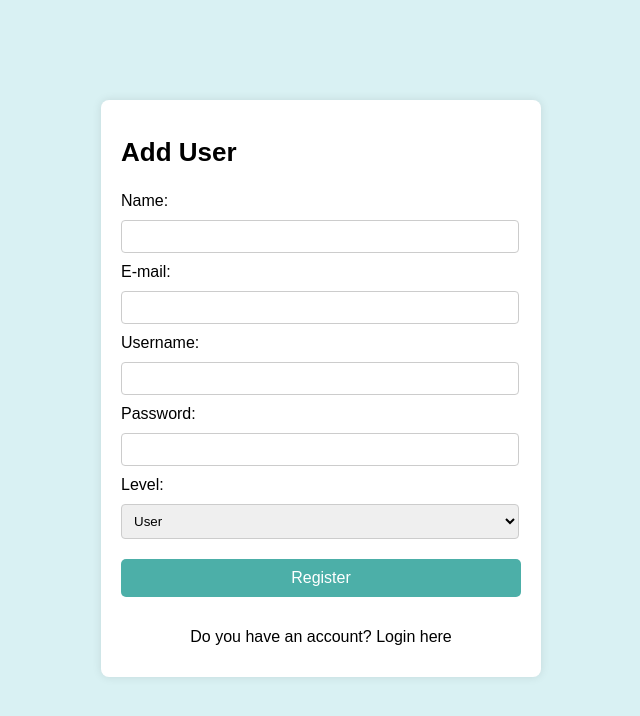
After one commit to Rawnreff/HealthCare-RafenUKLSIJA2, a PHP site: page /admin/adminuseradd.php in a window 1280 px wide. The commit adds this page. Shown: the top 716 px of the page, without its empty margins (319-959 px from the left). Run offline with PHP 8.4, Linux system fonts and the light colour scheme.

Commit message:
initial commit

```diff
--- /dev/null
+++ b/HealthCare/admin/adminuseradd.php
@@ -0,0 +1,58 @@
+<!DOCTYPE html>
+<html lang="en">
+<head>
+    <meta charset="UTF-8">
+    <meta name="viewport" content="width=device-width, initial-scale=1.0">
+    <title>Register</title>
+    <link rel="stylesheet" href="style_useradd.css">
+</head>
+<body>
+    <div class="regist-container">
+        <h1 class="title">Add User</h1>
+        <form class="form" action="register.php" method="post">
+
+            <label for="name">Name:</label>
+            <input type="text" name="name" required><br>
+
+            <label for="email">E-mail:</label>
+            <input type="text" name="email" required><br>
+
+            <label for="username">Username:</label>
+            <input type="text" name="username" required><br>
+
+            <label for="password">Password:</label>
+            <input type="password" name="password" required><br>
+
+            <label for="level">Level:</label>
+            <select name="level" required>
+                <option value="user">User</option>
+                <option value="admin">Admin</option>
+            </select><br>
+
+            <button class="button" type="Submit" name="Submit">Register</button>
+        </form>
+        <div class="regist">
+            <p>Do you have an account? <a href="login.php">Login here</a></p>
+        </div>
+    </div>
+
+<?php
+if (isset($_POST['Submit'])) {
+    $name= $_POST['name'];
+    $email= $_POST['email'];
+    $username= $_POST['username'];
+    $password= $_POST['password'];
+    $level= $_POST['level'];
+    echo($password);
+
+    include_once("connect.php");
+
+    $result = mysqli_query($mysqli,"INSERT INTO user(name,email,username,password,level)
+    VALUES('$name','$email','$username','$password','$level')");
+
+    header("location:adminuser.php");
+}
+?>
+
+</body>
+</html>
--- a/HealthCare/admin/update_user.php
+++ b/HealthCare/admin/adminuserupdate.php
@@ -13,7 +13,7 @@ if(isset($_POST['update'])) {
 
     if($result) {
         echo "Data berhasil diperbarui.";
-        header("Location: user.php");
+        header("Location: adminuser.php");
         exit();
     } else {
         echo "Terjadi kesalahan: " . mysqli_error($mysqli);
@@ -44,7 +44,7 @@ if(isset($_GET['id'])) {
       rel="stylesheet"
       href="https://fonts.googleapis.com/css2?family=Material+Symbols+Outlined:opsz,wght,FILL,GRAD@20..48,100..700,0..1,-50..200"
     />
-    <link rel="stylesheet" href="style-update_user.css">
+    <link rel="stylesheet" href="style_userupdate.css">
 </head>
 <body>
 <div class="container">
--- a/HealthCare/admin/index.php
+++ b/HealthCare/admin/index.php
@@ -12,7 +12,7 @@
       rel="stylesheet"
       href="https://fonts.googleapis.com/css2?family=Material+Symbols+Outlined:opsz,wght,FILL,GRAD@20..48,100..700,0..1,-50..200"
     />
-    <link rel="stylesheet" href="style-page.css">
+    <link rel="stylesheet" href="style_page.css">
     <script src="main.js"></script>
 </head>
 <body>
@@ -23,7 +23,7 @@
         <i class='bx bx-menu' id="menu-icon"></i>
         <ul class="navbar">
             <li><a href="index.php">Home</a></li>
-            <li><a href="user.php">User Page</a></li>
+            <li><a href="adminuser.php">User Page</a></li>
         </ul>
     </header>
     <section class="user">
--- /dev/null
+++ b/HealthCare/admin/style_useradd.css
@@ -0,0 +1,81 @@
+body {
+    font-family: 'Montserrat', sans-serif;
+    margin: 0;
+    padding: 0;
+    background-color: #d9f1f3;
+}
+
+.regist-container {
+    width: 100%;
+    max-width: 400px;
+    margin: 100px auto;
+    background-color: white;
+    border-radius: 8px;
+    padding: 20px;
+    box-shadow: 0 0 10px rgba(0, 0, 0, 0.1);
+}
+
+.title {
+    font-size: 26px;
+}
+
+.form {
+    margin-top: 24px;
+}
+
+label {
+    display: flex;
+    margin-bottom: 0px;
+}
+
+input{
+    width: calc(100% - 20px);
+    padding: 8px;
+    margin: 10px 0;
+    border: 1px solid #ccc;
+    border-radius: 4px;
+}
+
+select {
+    width: calc(100% - 2.5px);
+    padding: 8px;
+    margin: 10px 0;
+    border: 1px solid #ccc;
+    border-radius: 4px;
+}
+
+.button {
+    margin-top: 10px;
+    width: 400px;
+    padding: 10px;
+    background-color: #4cafa8;
+    color: #fff;
+    border: none;
+    border-radius: 5px;
+    cursor: pointer;
+    font-size: 16px;
+}
+
+.button:hover {
+    background-color: #569099;
+}
+
+.regist {
+    margin-top: 5px;
+    margin-bottom: -15px;
+    text-align: center;
+    padding: 10px;
+    justify-content: center;
+    flex-direction: row;
+    display: flex;
+}
+
+.regist a {
+    text-decoration: none;
+    color: black;
+}
+
+.regist a:hover {
+    text-decoration: underline;
+    color: #4cafa8;
+}
--- a/HealthCare/connect.php
+++ b/HealthCare/connect.php
@@ -8,6 +8,6 @@ $mysqli = mysqli_connect($databaseHost, $databaseUsername, $databasePassword, $d
 if($mysqli){
     echo "";
 }else {
-    echo "" . mysqli_connect_error() . "<br/>";
+    echo "tidak terkoneksi" . mysqli_connect_error() . "<br/>";
 }
 ?>
```
Also changed, not shown: HealthCare/admin/adminuser.php (renamed from HealthCare/admin/user.php, +6 -6 lines), HealthCare/admin/adminuserdelete.php (added, +14 -0 lines), HealthCare/admin/hapus_user.php (deleted, +0 -14 lines), HealthCare/admin/style_page.css (renamed from HealthCare/admin/style-page.css), HealthCare/admin/style_userupdate.css (renamed from HealthCare/admin/style-update_user.css).
